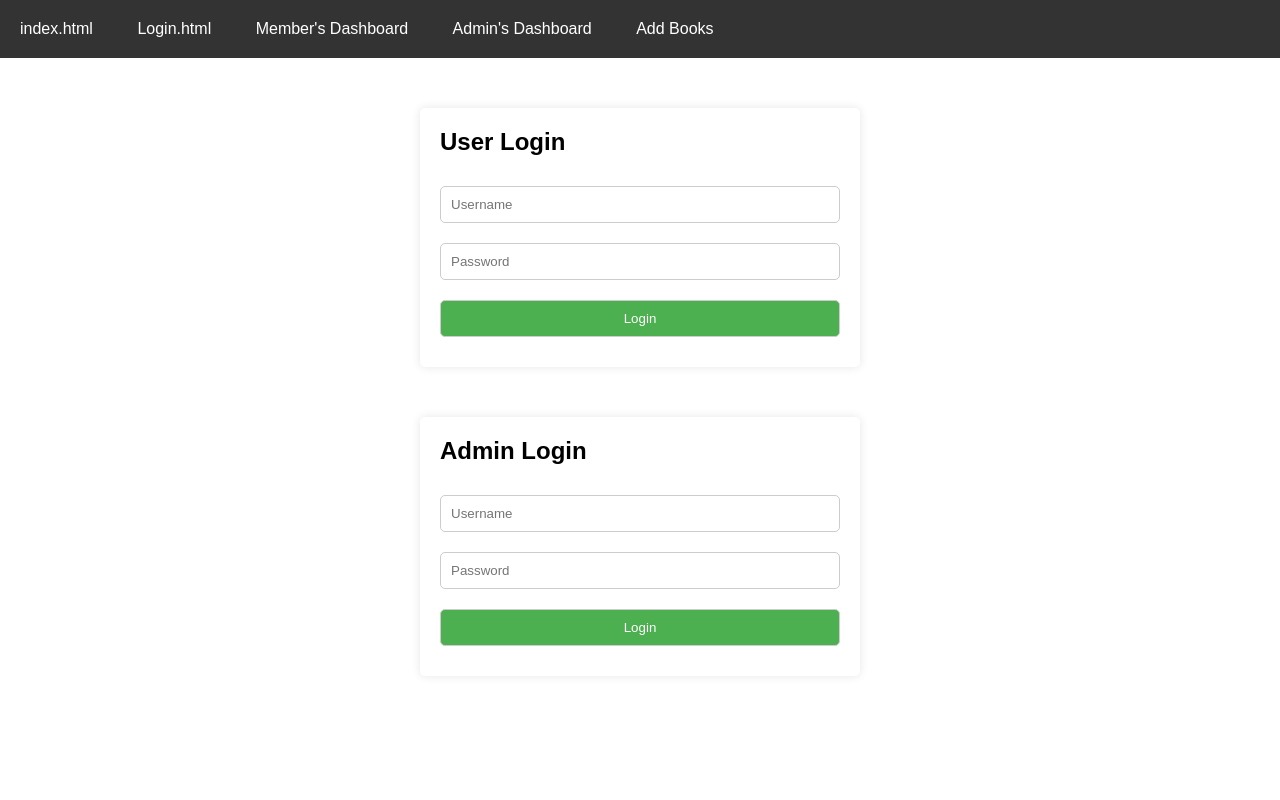
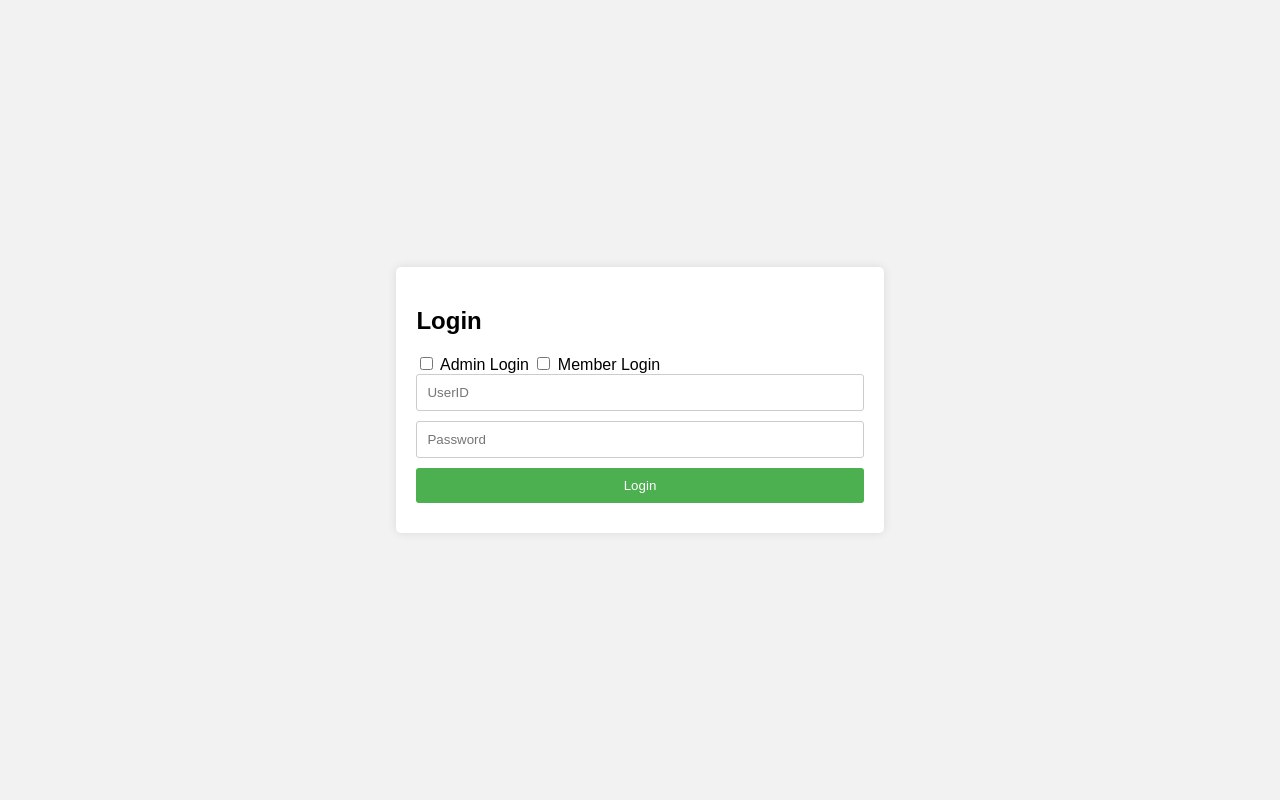
Before and after one commit to SabidMahmud/cse370_library_management_system, a PHP site: page /login.html in a window 1280 px wide. Run offline with PHP 8.4, Linux system fonts and the light colour scheme.

Commit message:
login, add&remove member done

```diff
--- a/src/login.html
+++ b/src/login.html
@@ -1,44 +1,47 @@
 <!DOCTYPE html>
 <html lang="en">
+
 <head>
     <meta charset="UTF-8">
     <meta name="viewport" content="width=device-width, initial-scale=1.0">
-    <title>Login Page</title>
-    <link rel="stylesheet" href="/src/styles/main.css">
-    <link rel="stylesheet" href="/src/styles/login.css">
+    <title>Login</title>
+    <link rel="stylesheet" href="./styles/login.css">
 </head>
+
 <body>
-    <header>
-        <nav>
-            <ul>
-                <li><a href="./index.html">index.html</a></li>
-                <li><a href="./login.html">Login.html</a></li>
-                <li><a href="./member_dashboard.html">Member's Dashboard</a></li>
-                <li><a href="./admin_dash.html">Admin's Dashboard</a></li>
-                <li><a href="./add_books.html">Add Books</a></li>
-            </ul>
-        </nav>
-    </header>
-
-    <div class="container">
-        <h2>User Login</h2>
-        <form action="login.php" method="post">
-            <input type="hidden" name="login_type" value="user">
-            <input type="text" name="username" placeholder="Username" required>
+    <div class="login-container">
+        <h2>Login</h2>
+        <form action="./login.php" method="post">
+            <input
+                type="checkbox"
+                name="login_type"
+                value="admin"
+                id="adminCheckbox"
+                onclick ="checkOnlyOne(this)"> Admin Login
+            <input type="checkbox"
+                name="login_type"
+                value="member"
+                id="memberCheckbox"
+                onclick="checkOnlyOne(this)"> Member Login
+            <input
+                type="text"
+                name="userid"
+                placeholder="UserID"
+            required><br>
             <input type="password" name="password" placeholder="Password" required>
-            <input type="submit" name="submit" value="Login">
+            <button type="submit">Login</button>
         </form>
     </div>
 
-    <div class="container">
-        <h2>Admin Login</h2>
-        <form action="login.php" method="post">
-            <input type="hidden" name="login_type" value="admin">
-            <input type="text" name="username" placeholder="Username" required>
-            <input type="password" name="password" placeholder="Password" required>
-            <input type="submit" name="submit" value="Login">
-        </form>
-    </div>
+    <script>
+        function checkOnlyOne(checkbox) {
+            var checkboxes = document.querySelectorAll('input[type="checkbox"]');
+            checkboxes.forEach(function (element) {
+                if (element !== checkbox) element.checked = false;
+            });
+        }
+    </script>
 
 </body>
+
 </html>
--- a/src/styles/login.css
+++ b/src/styles/login.css
@@ -1,29 +1,39 @@
-.container {
-    max-width: 400px;
-    margin: 50px auto;
+body {
+    font-family: Arial, sans-serif;
+    margin: 0;
+    padding: 0;
+    display: flex;
+    justify-content: center;
+    align-items: center;
+    height: 100vh;
+    background-color: #f2f2f2;
+}
+
+.login-container {
+    background-color: #fff;
     padding: 20px;
-    background-color: #fff;
     border-radius: 5px;
-    box-shadow: 0 0 10px rgba(0, 0, 0, 0.1);
+    box-shadow: 0px 0px 10px 0px rgba(0,0,0,0.1);
 }
-h2 {
-    margin-top: 0;
-}
+
 input[type="text"],
 input[type="password"],
-input[type="submit"] {
+button {
     width: 100%;
     padding: 10px;
-    margin: 10px 0;
+    margin-bottom: 10px;
     border: 1px solid #ccc;
-    border-radius: 5px;
+    border-radius: 3px;
     box-sizing: border-box;
 }
-input[type="submit"] {
+
+button {
     background-color: #4caf50;
     color: white;
+    border: none;
     cursor: pointer;
 }
-input[type="submit"]:hover {
+
+button:hover {
     background-color: #45a049;
 }
```
Also changed, not shown: src/addMember.html (added, +49 -0 lines), src/admin_dash.html (+11 -0 lines), src/config.php (added, +14 -0 lines), src/login.php (added, +39 -0 lines), src/processAddMember.php (added, +35 -0 lines), src/processRemoveMember.php (added, +33 -0 lines), src/styles/addMember.css (added, +55 -0 lines).
